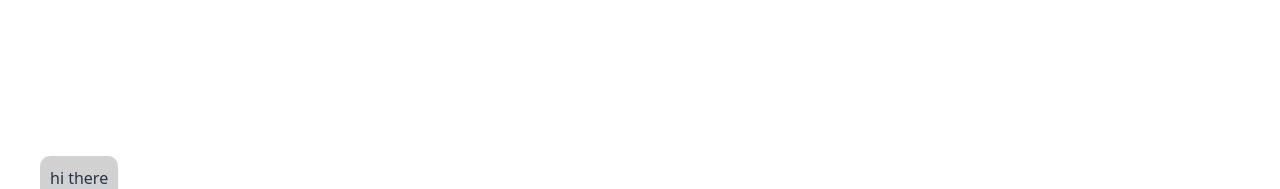
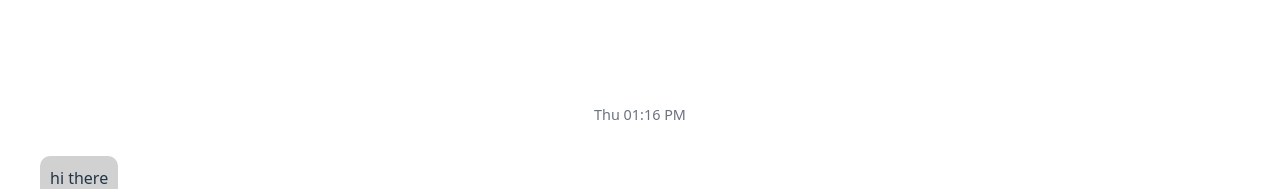
Before and after one commit to nikilok/chat-app, a React (Vite) app: page / in a window 1280 px wide. Shown: the part 500-689 px from the top of the page. Built offline with nearby package versions, Linux system fonts and the light colour scheme.

Commit message:
functionality to group by hour or 20s time difference

```diff
--- a/src/components/Chat/Chat.module.css
+++ b/src/components/Chat/Chat.module.css
@@ -16,6 +16,7 @@
 	margin: 20px;
 	padding: 10px;
 	align-self: flex-end;
+	transition: margin-top 0.2s ease;
 }
 
 .chatBubbleOther {
@@ -26,6 +27,15 @@
 	margin: 20px;
 	padding: 10px;
 	align-self: flex-start;
+	transition: margin-top 0.2s ease;
+}
+
+/* Timestamp styles */
+.timestamp {
+	text-align: center;
+	color: #6b7280;
+	font-size: 0.9em;
+	margin: 10px 0;
 }
 
 .chatToolbar {
--- a/src/components/Chat/Chat.tsx
+++ b/src/components/Chat/Chat.tsx
@@ -1,10 +1,39 @@
 import { useState } from "react";
 import styles from "./Chat.module.css";
+import ChatBubble from "./ChatBubble";
 
 type ChatMessage = {
 	text: string;
-	source: "you" | "other" | "system";
+	source: "you" | "other";
 	timeStamp: string;
+};
+
+type GroupedMessage = ChatMessage | { type: "timestamp"; value: string };
+
+const groupMessages = (messages: ChatMessage[]): GroupedMessage[] => {
+	const groupedMessages: GroupedMessage[] = [];
+	let lastMessageTime = 0;
+
+	messages.forEach((message, index) => {
+		const currentTime = new Date(Number.parseInt(message.timeStamp));
+		if (
+			index === 0 ||
+			currentTime.getTime() - lastMessageTime > 3600000 // More than an hour
+		) {
+			groupedMessages.push({
+				type: "timestamp",
+				value: currentTime.toLocaleString("en-US", {
+					weekday: "short",
+					hour: "2-digit",
+					minute: "2-digit",
+				}),
+			});
+		}
+		groupedMessages.push(message);
+		lastMessageTime = currentTime.getTime();
+	});
+
+	return groupedMessages;
 };
 
 export default function Chat() {
@@ -33,27 +62,41 @@ export default function Chat() {
 		}
 	};
 
+	const groupedMessages = groupMessages(messages);
+
 	return (
 		<main style={{ display: "flex", flexDirection: "column", height: "100vh" }}>
 			{/* Chat Container */}
 			<div className={styles.chatContainer}>
-				{/* <div>Today, 1:06PM</div>
-				<div className={styles.chatBubble}>
-					Hey did you go someplace today Hey did you go someplace today ?
-				</div>
-				<div className={styles.chatBubbleOther}>
-					Yes I went to Oxford, how about you ?
-				</div>
-				<div className={styles.chatBubble}>Was at home mostly</div> */}
-				{messages.map((m) => {
-					if (m.source === "you") {
-						return <div className={styles.chatBubble}>{m.text}</div>;
+				{groupedMessages.map((m, index) => {
+					if ("type" in m && m.type === "timestamp") {
+						return (
+							<div key={`timestamp-${m.value}`} className={styles.timestamp}>
+								{m.value}
+							</div>
+						);
 					}
-					if (m.source === "other") {
-						return <div className={styles.chatBubbleOther}>{m.text}</div>;
-					}
-					if (m.source === "system") {
-						return <div>{m.text}</div>;
+					if ("source" in m && (m.source === "you" || m.source === "other")) {
+						const isSameSource =
+							index > 0 &&
+							"source" in groupedMessages[index - 1] &&
+							(groupedMessages[index - 1] as ChatMessage).source === m.source;
+						const timeDifference =
+							index > 0
+								? Number.parseInt(m.timeStamp) -
+									Number.parseInt(
+										(groupedMessages[index - 1] as ChatMessage).timeStamp,
+									)
+								: Number.MAX_SAFE_INTEGER;
+						return (
+							<ChatBubble
+								key={`${m.source}-${m.timeStamp}`}
+								text={m.text}
+								timeDifference={timeDifference}
+								isSameSource={isSameSource}
+								source={m.source}
+							/>
+						);
 					}
 				})}
 			</div>
--- /dev/null
+++ b/src/components/Chat/ChatBubble.tsx
@@ -0,0 +1,34 @@
+import type React from "react";
+import styles from "./Chat.module.css";
+
+type ChatBubbleProps = {
+	text: string;
+	timeDifference: number;
+	isSameSource: boolean;
+	source: "you" | "other";
+};
+
+const ChatBubble: React.FC<ChatBubbleProps> = ({
+	text,
+	timeDifference,
+	isSameSource,
+	source,
+}) => {
+	const marginTop =
+		isSameSource && timeDifference <= 20000
+			? source === "you"
+				? "-15px"
+				: "5px"
+			: "20px";
+
+	return (
+		<div
+			className={source === "you" ? styles.chatBubble : styles.chatBubbleOther}
+			style={{ marginTop }}
+		>
+			{text}
+		</div>
+	);
+};
+
+export default ChatBubble;
```
